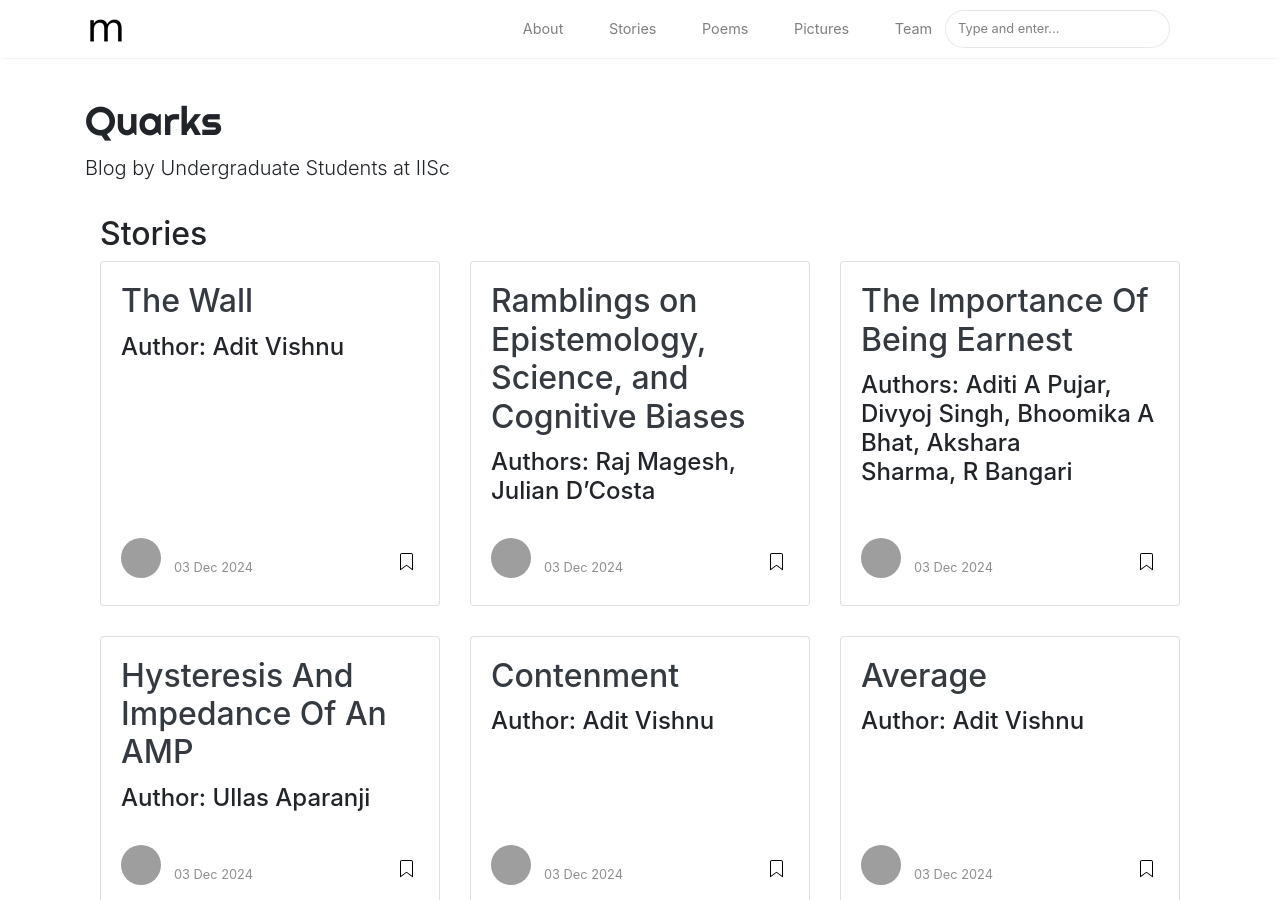
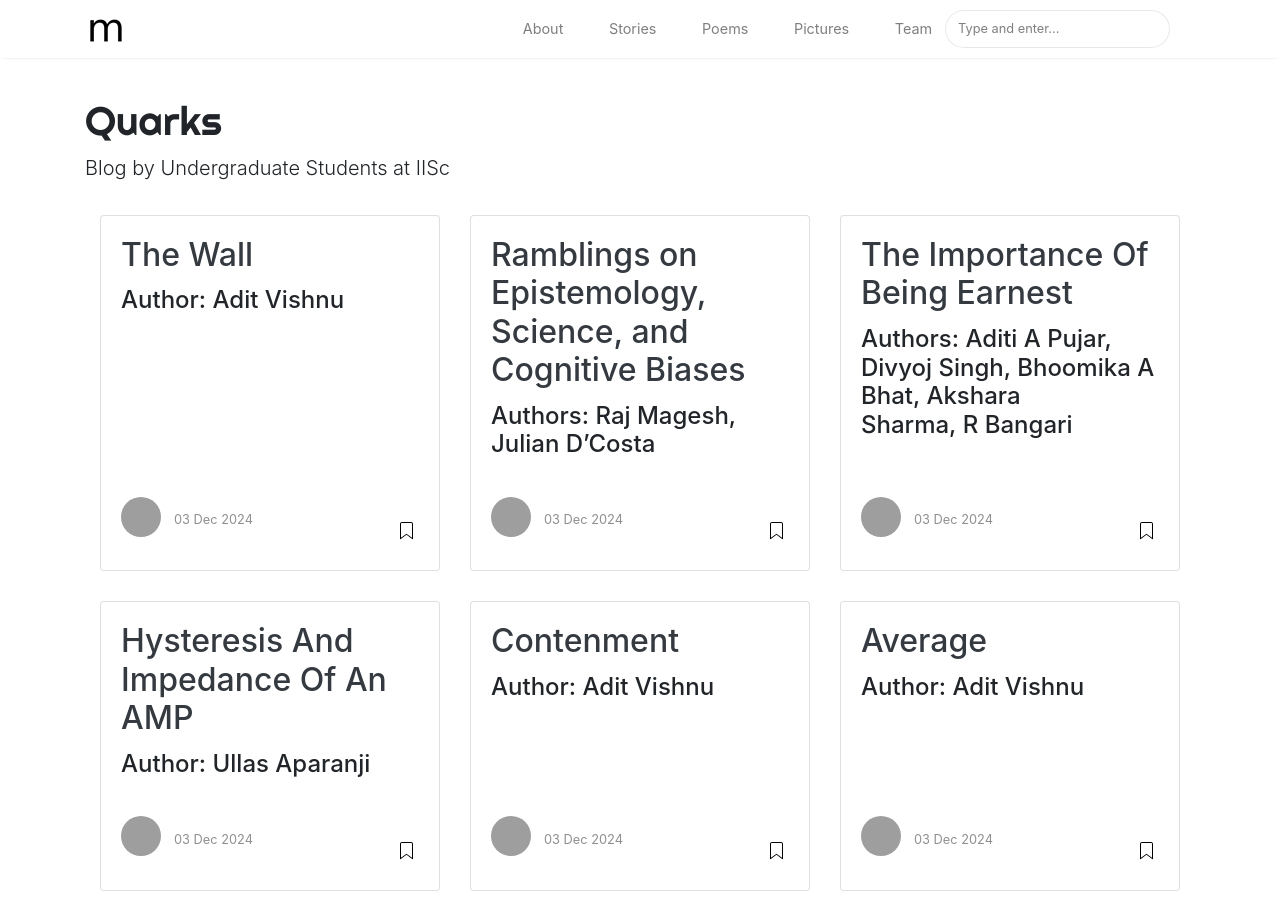
Before and after one commit to Quarks-IISc/blog, a Jekyll site: the page built from stories.html, in a window 1280 px wide and 900 px high, cut to the strip 0-900 px from the top of the window. Built offline with Jekyll 4.4.1, drawn with Linux system fonts in a browser that asks for light colours; nearby versions of some CDN libraries; grey boxes are pictures that could not be loaded.

Commit message:
Stories Update-4

```diff
--- a/stories.html
+++ b/stories.html
@@ -1,22 +1,15 @@
 ---
 layout: default
-title: Stories
-permalink: /stories/
 disqus: false
 archive: false
-post_class: stories-template
+post_class: post-template
 ---
 
 <div class="container">
     <div class="row">
-        <!-- Loop through all the posts categorized as 'stories' -->
-        {% assign stories = site.posts | where: "categories", "stories" %}
-        {% if stories.size > 0 %}
-            <div class="col-12">
-                <h2>Stories</h2>
-                <div class="row">
-                    {% for post in stories %}
-                        <!-- Begin Post -->
+        {% for post in site.posts %}
+            {% if post.categories contains "stories" %}
+                <!-- Begin Post Box -->
                 {% assign author = site.authors[post.author] %}
                 <div class="col-lg-4 col-md-6 mb-30px card-group">
                     <div class="card h-100">
@@ -34,11 +27,6 @@
                         <div class="card-body">
                             <h2 class="card-title">
                                 <a class="text-dark" href="{{ site.baseurl }}{{ post.url }}">{{ post.title }}</a>
-                                        {% if post.rating %}
-                                            <div class="mb-2 mt-2 font-weight-normal">
-                                                {% include star_rating_postbox.html %}
-                                            </div>
-                                        {% endif %}
                             </h2>
                             <h4 class="card-text">{{ post.excerpt | strip_html | truncatewords:30 }}</h4>
                         </div>
@@ -47,7 +35,7 @@
                                 {% if post.author %}
                                     <span class="meta-footer-thumb">
                                         {% if author.avatar %}
-                                                    <img class="author-thumb" src="{{site.baseurl}}/{{ author.avatar }}" alt="{{ author.display_name }}">
+                                            <img class="author-thumb" src="{{ site.baseurl }}/{{ author.avatar }}" alt="{{ author.display_name }}">
                                         {% else %}
                                             <img class="author-thumb" src="https://www.gravatar.com/avatar/{{ author.gravatar }}?s=250&d=mm&r=x" alt="{{ author.display_name }}">
                                         {% endif %}
@@ -56,25 +44,14 @@
                                         <span class="post-name"><a target="_blank" href="{{ author.web }}">{{ author.display_name }}</a></span><br/>
                                 {% endif %}
                                 <span class="post-date">{{ post.date | date_to_string }}</span>
-                                        </span>
-                                        <span class="post-read-more">
-                                            <a href="{{ site.baseurl }}{{ post.url }}" title="Read Story">
-                                                <svg class="svgIcon-use" width="25" height="25" viewbox="0 0 25 25">
-                                                    <path d="M19 6c0-1.1-.9-2-2-2H8c-1.1 0-2 .9-2 2v14.66h.012c.01.103.045.204.12.285a.5.5 0 0 0 .706.03L12.5 16.85l5.662 4.126a.508.508 0 0 0 .708-.03.5.5 0 0 0 .118-.285H19V6zm-6.838 9.97L7 19.636V6c0-.55.45-1 1-1h9c.55 0 1 .45 1 1v13.637l-5.162-3.668a.49.49 0 0 0-.676 0z" fill-rule="evenodd"></path>
-                                                </svg>
-                                            </a>
-                                        </span>
+                                <span class="post-read-more"><a href="{{ site.baseurl }}{{ post.url }}" title="Read Story"><svg class="svgIcon-use" width="25" height="25" viewbox="0 0 25 25"><path d="M19 6c0-1.1-.9-2-2-2H8c-1.1 0-2 .9-2 2v14.66h.012c.01.103.045.204.12.285a.5.5 0 0 0 .706.03L12.5 16.85l5.662 4.126a.508.508 0 0 0 .708-.03.5.5 0 0 0 .118-.285H19V6zm-6.838 9.97L7 19.636V6c0-.55.45-1 1-1h9c.55 0 1 .45 1 1v13.637l-5.162-3.668a.49.49 0 0 0-.676 0z" fill-rule="evenodd"></path></svg></a></span>
                                 <div class="clearfix"></div>
                             </div>
                         </div>
                     </div>
                 </div>
-                        <!-- End Post -->
+                <!-- End Post Box -->
+            {% endif %}
         {% endfor %}
     </div>
 </div>
-        {% else %}
-            <p>No stories found.</p>
-        {% endif %}
-    </div>
-</div>
```
Lines whose indentation alone changed are shown as unchanged.
